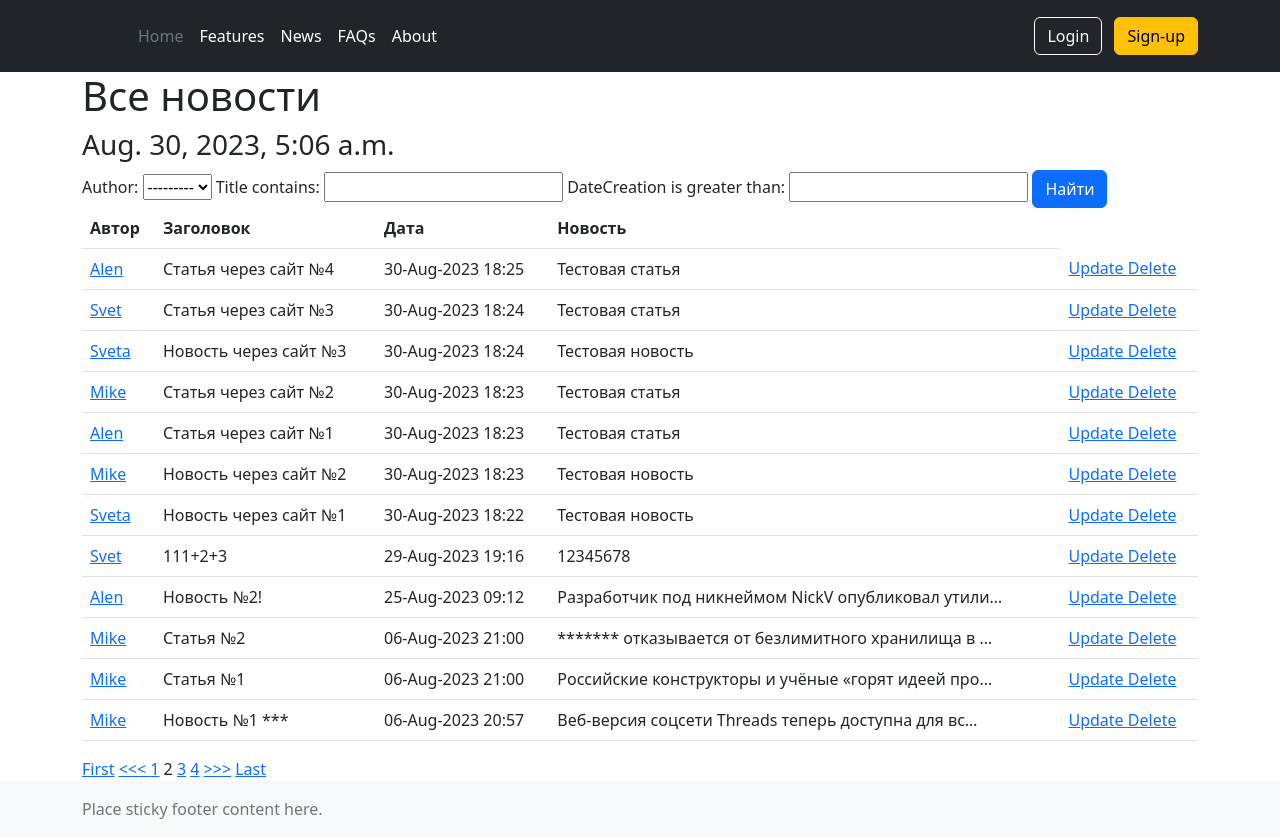
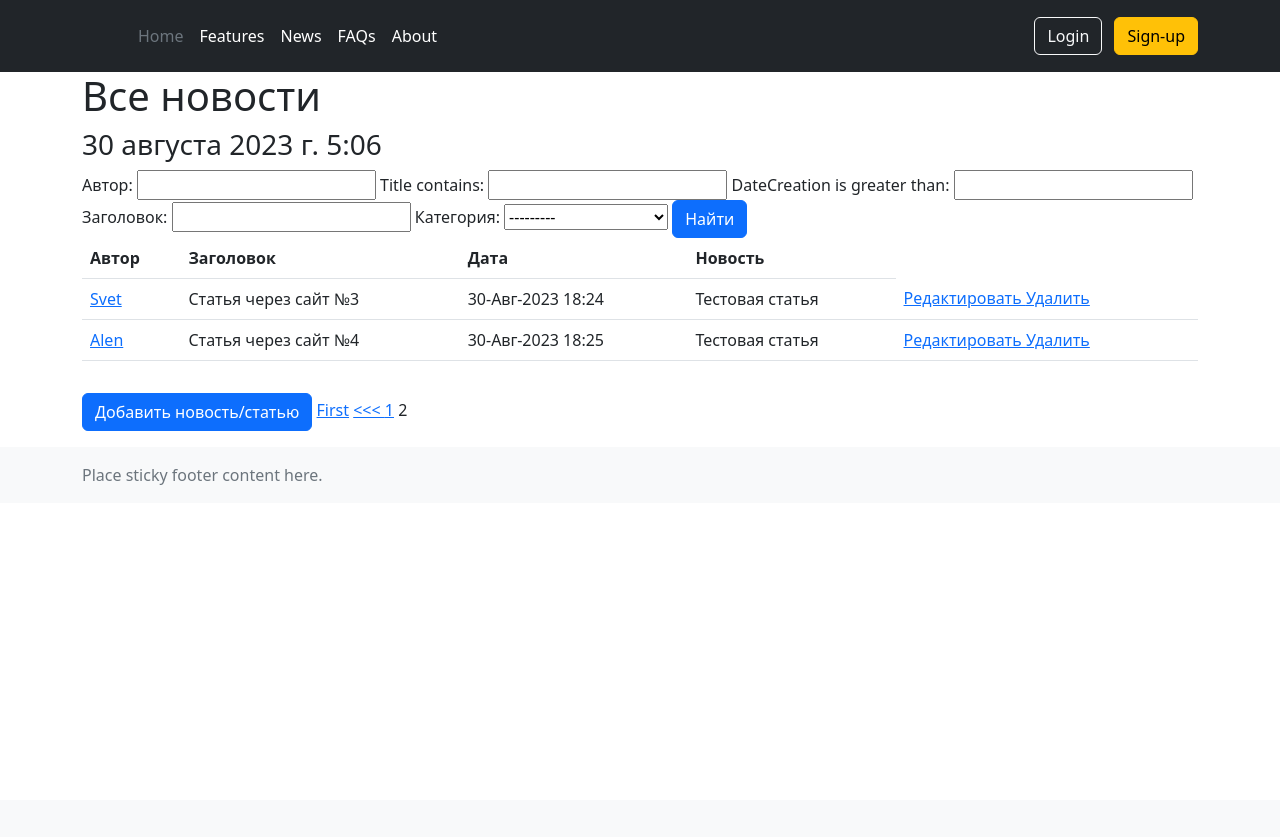
Before and after one commit to SvetKuznetsova/D4.2, a Django app: page /?page=2 in a window 1280 px wide. After the commit the page ends 485 px from the top, so only its background shows below. Run offline with Django 4.2, Linux system fonts and the light colour scheme; data comes from the database, SQL or seed files in the repository; both versions use the stored data as it was after the commit.

Commit message:
Add files via upload

```diff
--- a/NewsPaper/NewsPaper/settings.py
+++ b/NewsPaper/NewsPaper/settings.py
@@ -112,7 +112,7 @@ AUTH_PASSWORD_VALIDATORS = [
 # Internationalization
 # https://docs.djangoproject.com/en/4.2/topics/i18n/
 
-LANGUAGE_CODE = 'en-us'
+LANGUAGE_CODE = 'ru-RU'
 
 TIME_ZONE = 'UTC'
 
--- a/NewsPaper/newapp/filters.py
+++ b/NewsPaper/newapp/filters.py
@@ -1,10 +1,14 @@
 from django_filters import FilterSet  # импортируем filterset, чем-то напоминающий знакомые дженерики
-from .models import Post
-
+from .models import Post, Category
+import django_filters as filters
+from django_filters import CharFilter
 
 # создаём фильтр
 class PostFilter(FilterSet):
-    # Здесь в мета классе надо предоставить модель и указать поля, по которым будет фильтроваться (т.е. подбираться) информация о товарах
+    author = filters.CharFilter(label='Автор')
+    title = filters.CharFilter(label='Заголовок')
+    categoryType = filters.ModelChoiceFilter(label='Категория', queryset=Category.objects.all())
+
     class Meta:
         model = Post
       #  fields = ('author', 'categoryType', 'title', 'dateCreation')  # поля, которые мы будем фильтровать (т.е. отбирать по каким-то критериям, имена берутся из моделей)
--- a/NewsPaper/newapp/forms.py
+++ b/NewsPaper/newapp/forms.py
@@ -1,16 +1,18 @@
 from django.forms import ModelForm
+
 from .models import Post
 from django import forms
+
 # Создаём модельную форму
 class PostForm(ModelForm):
-# в класс мета, как обычно, надо написать модель, по которой будет строиться форма и нужные нам поля. Мы уже делали что-то похожее с фильтрами.
+
     class Meta:
         model = Post
         fields = ['author', 'title', 'categoryType', 'text']
         widgets = {
             'author' : forms.Select(attrs={
             'class': 'form-control',
-            'placeholder': 'Enter author name'
+            'placeholder': 'Введите имя автора'
           }),
           'title' : forms.TextInput(attrs={
             'class': 'form-control',
--- a/NewsPaper/newapp/models.py
+++ b/NewsPaper/newapp/models.py
@@ -1,3 +1,6 @@
+from audioop import reverse
+
+from django.urls import reverse
 from django.db import models
 from django.contrib.auth.models import User
 from django.db.models import Sum
@@ -59,7 +62,7 @@ class Post(models.Model):
         return self.get_categoryType_display()
 
     def get_absolute_url(self):  # добавим абсолютный путь, чтобы после создания нас перебрасывало на страницу с товаром
-        return f'/new/{self.id}'
+        return reverse('newapp:new_detail', args=(self.pk,))
 
 class PostCategory(models.Model):
     postThrough = models.ForeignKey(Post, on_delete=models.CASCADE)
--- a/NewsPaper/newapp/templates/newapp/new_create.html
+++ b/NewsPaper/newapp/templates/newapp/new_create.html
@@ -5,7 +5,7 @@
 
 {% block content %}
 
-<h3>New Information</h3>
+<h3>Страница редактирования новости/статьи</h3>
 
 <form method="POST">
   {% csrf_token %} {{ form }}
--- a/NewsPaper/newapp/templates/newapp/news.html
+++ b/NewsPaper/newapp/templates/newapp/news.html
@@ -36,7 +36,7 @@ News
 
 
     </tr>
-    {% for new in filter.qs %}
+    {% for new in news %}
     <tr>
         <td>
             <a href="{% url 'newapp:new_detail' new.id %}">
@@ -54,15 +54,16 @@ News
         </td>
     <td>
        <a href="{% url 'newapp:new_update' new.id %}">
-           Update
+           Редактировать
        </a>
        <a href="{% url 'newapp:new_delete' new.id %}">
-           Delete
+           Удалить
        </a>
    </td>
     </tr>
     {% endfor %}
 </table>
+<a href="{% url 'newapp:new_create' %}" class="btn btn-primary my-3">Добавить новость/статью</a>
 {% include 'newapp/parts/paginator.html' %}
 {% else %}
 <!-- Если новостей нет, то сообщаем об этом пользователю  -->
--- a/NewsPaper/newapp/urls.py
+++ b/NewsPaper/newapp/urls.py
@@ -3,7 +3,7 @@ from .views import PostList, PostDetail, News, PostCreateView, PostUpdateView, P
 
 app_name = 'newapp'
 urlpatterns = [
-    path('', PostList.as_view()), # т.к. сам по себе это класс, то нам надо представить этот класс в виде view. Для этого вызываем метод as_view
+    path('', PostList.as_view(), name='news'), # т.к. сам по себе это класс, то нам надо представить этот класс в виде view. Для этого вызываем метод as_view
     path('<int:pk>', PostDetail.as_view(), name='new_detail'),  # pk — это первичный ключ
     path('search/', News.as_view()),  # Не забываем добавить эндпойнт для нового класса-представления.
     path('new/create/', PostCreateView.as_view(), name='new_create'), # Ссылка на создание товара
--- a/NewsPaper/newapp/views.py
+++ b/NewsPaper/newapp/views.py
@@ -6,6 +6,7 @@ from datetime import datetime
 from django.utils import timezone
 from django.shortcuts import render
 from django.views import View
+from django.db.models import QuerySet
 from django.core.paginator import Paginator # Импортируем класс, позволяющий удобно осуществлять постраничный вывод
 from .filters import PostFilter # импортируем недавно написанный фильтр
 from .forms import PostForm # импортируем нашу форму
@@ -16,12 +17,15 @@ class PostList(ListView):
     context_object_name = 'news'  # это имя списка, в котором будут лежать все объекты, его надо указать, чтобы обратиться к самому списку объектов через HTML-шаблон
     #queryset = Post.objects.order_by('-dateCreation')
     ordering = ['-dateCreation']  # сортировка по дате в порядке убывания
-    paginate_by = 1  # поставим постраничный вывод в один элемент
+    paginate_by = 10
+
+    def get_queryset(self) -> QuerySet(any):
+        post_filter = PostFilter(self.request.GET, queryset=Post.objects.all())
+        return post_filter.qs
 
     def get_context_data(self, **kwargs):
         context = super().get_context_data(**kwargs)
         context['time_now'] = timezone.localtime(timezone.now()) # добавим переменную текущей даты time_now
-        context['value1'] = None # добавим ещё одну пустую переменную, чтобы на её примере посмотреть работу другого фильтра
         context['filter'] = PostFilter(self.request.GET, queryset=self.get_queryset())  # вписываем наш фильтр в контекст
         return context
 
@@ -55,11 +59,13 @@ class News(View):
 class PostCreateView(CreateView):
     template_name = 'newapp/new_create.html'
     form_class = PostForm
+    context_object_name = 'news'
 
     # дженерик для редактирования объекта
 class PostUpdateView(UpdateView):
     template_name = 'newapp/new_create.html'
     form_class = PostForm
+    context_object_name = 'news'
 
         # метод get_object мы используем вместо queryset, чтобы получить информацию об объекте который мы собираемся редактировать
     def get_object(self, **kwargs):
@@ -71,3 +77,4 @@ class PostDeleteView(DeleteView):
     template_name = 'newapp/new_delete.html'
     queryset = Post.objects.all()
     success_url = reverse_lazy('newapp:news')
+    context_object_name = 'news'
--- a/NewsPaper/templates/layout/parts/header.html
+++ b/NewsPaper/templates/layout/parts/header.html
@@ -6,7 +6,7 @@
       </a>
 
       <ul class="nav col-12 col-lg-auto me-lg-auto mb-2 justify-content-center mb-md-0">
-        <li><a href="#" class="nav-link px-2 text-secondary">Home</a></li>
+        <li><a href="{% url 'newapp:news' %}" class="nav-link px-2 text-secondary">Home</a></li>
         <li><a href="#" class="nav-link px-2 text-white">Features</a></li>
         <li><a href="#" class="nav-link px-2 text-white">News</a></li>
         <li><a href="#" class="nav-link px-2 text-white">FAQs</a></li>
```
Also changed, not shown: NewsPaper/newapp/templates/newapp/new_delete.html (+5 -5 lines), NewsPaper/newapp/templates/newapp/new_detail.html (+5 -5 lines), NewsPaper/db.sqlite3.
